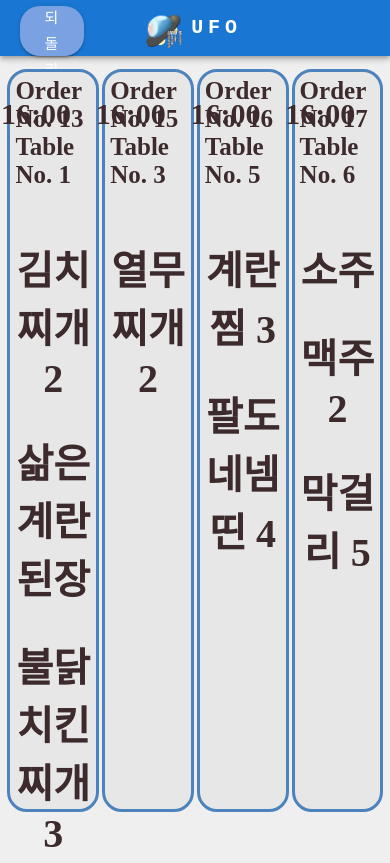
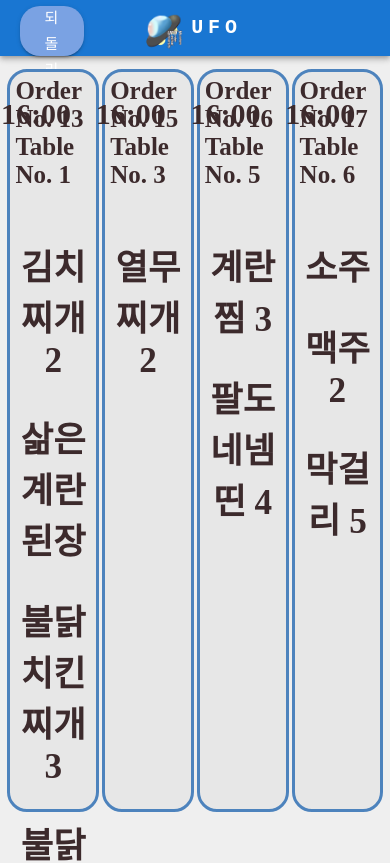
Before and after one commit to UFO-System/ufo-front, a React (Vite) app: page /KitchenPage in a window 390 px wide. Shown: the top 863 px of the page. Built offline with nearby package versions, Linux system fonts and the light colour scheme.

Commit message:
Modify: 글자사이즈 반응형으로 변경

```diff
--- a/src/components/Mobile/Kitchen/css/KitchenPage.css
+++ b/src/components/Mobile/Kitchen/css/KitchenPage.css
@@ -13,7 +13,7 @@ body {
   border: 1px solid #3c2a2c;
   text-align: center;
   border: none;
-  font-size: 40px;
+  font-size: 2.2rem;
   font-weight: bolder;
 }
 .kitchenBody {
```
